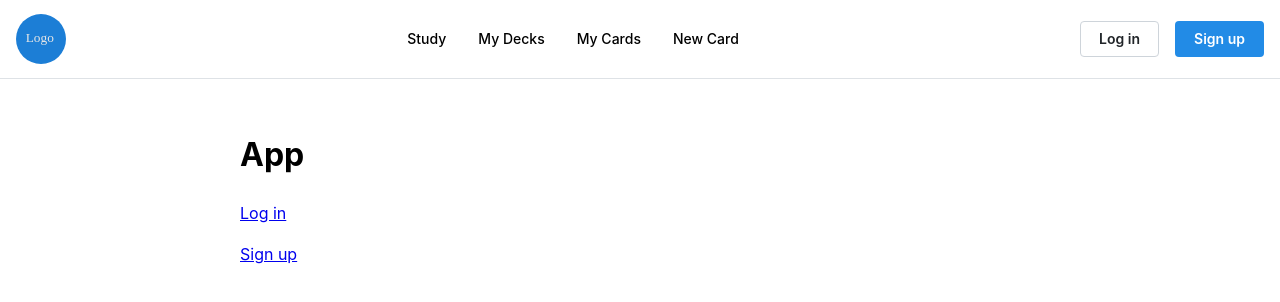
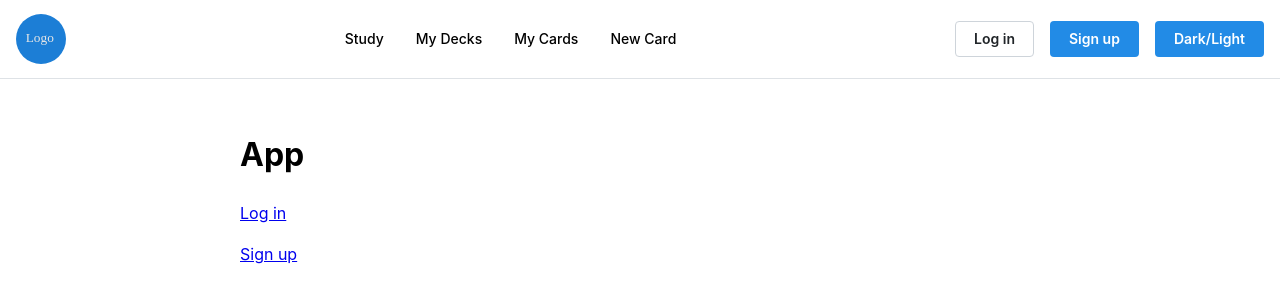
Before and after one commit to mzmbq/learning-cards-app, a React (Create React App) app in the folder frontend/: page / in a window 1280 px wide. Shown: the top 302 px of the page. Built offline with nearby package versions, Linux system fonts and the light colour scheme.

Commit message:
Add theme toggle button

```diff
--- a/frontend/src/components/Header.tsx
+++ b/frontend/src/components/Header.tsx
@@ -3,11 +3,14 @@ import {
   Group,
   Button,
   Box,
+  useMantineColorScheme,
 } from "@mantine/core";
 import classes from "./Header.module.css";
 import { Link, redirect } from "react-router-dom";
 
 export function Header() {
+
+  const { toggleColorScheme } = useMantineColorScheme();
 
   return (
     <Box pb={30}>
@@ -43,6 +46,7 @@ export function Header() {
             <Link to="/signup">
               <Button>Sign up</Button>
             </Link>
+            <Button onClick={() => toggleColorScheme()}>Dark/Light</Button>
           </Group>
 
         </Group>
--- a/frontend/src/index.tsx
+++ b/frontend/src/index.tsx
@@ -70,7 +70,7 @@ const root = ReactDOM.createRoot(
 
 root.render(
   <React.StrictMode>
-    <MantineProvider theme={theme}>
+    <MantineProvider defaultColorScheme="auto" theme={theme}>
       <RouterProvider router={router} />
     </MantineProvider>
   </React.StrictMode >
```
